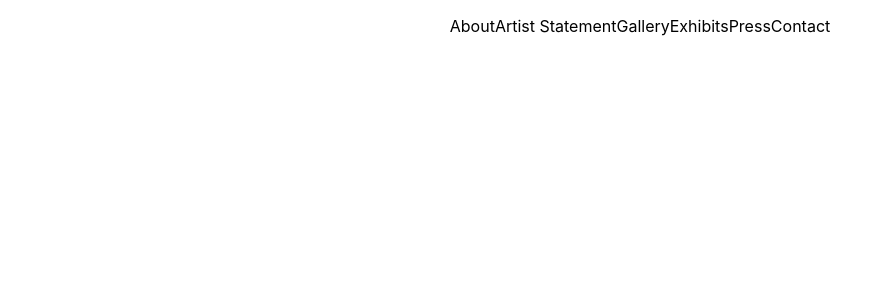
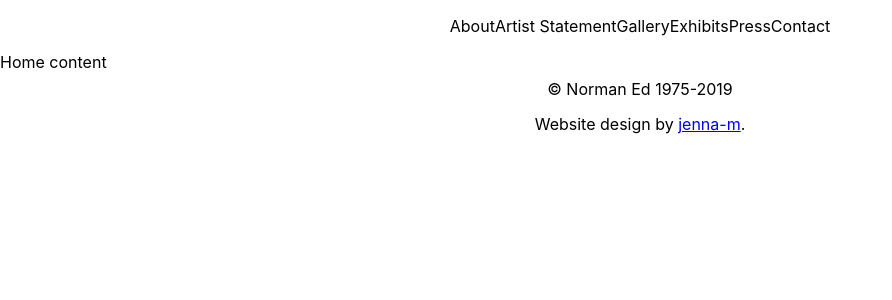
Before and after one commit to jenna-m/norman-ed, a React (Create React App) app in the folder client/: page / in a window 1280 px wide. Shown: the top 300 px of the page, without its empty margins (0-892 px from the left). Built offline with nearby package versions, Linux system fonts and the light colour scheme.

Commit message:
Update App.js
Import Main component to App.js

```diff
--- a/client/src/App.js
+++ b/client/src/App.js
@@ -1,11 +1,11 @@
 import React from 'react';
 import './App.css';
-import Navbar from './components/navbar';
+import Main from './components/main';
 
 
 function App() {
   return (
-    <Navbar />
+    <Main />
   );
 }
 
```
